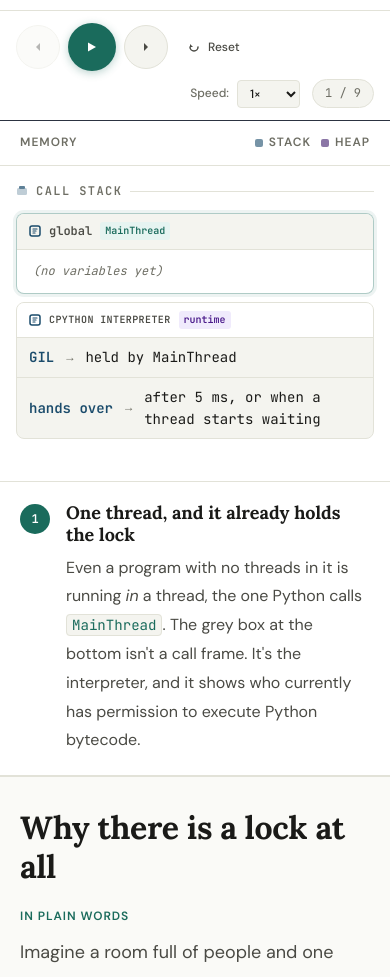
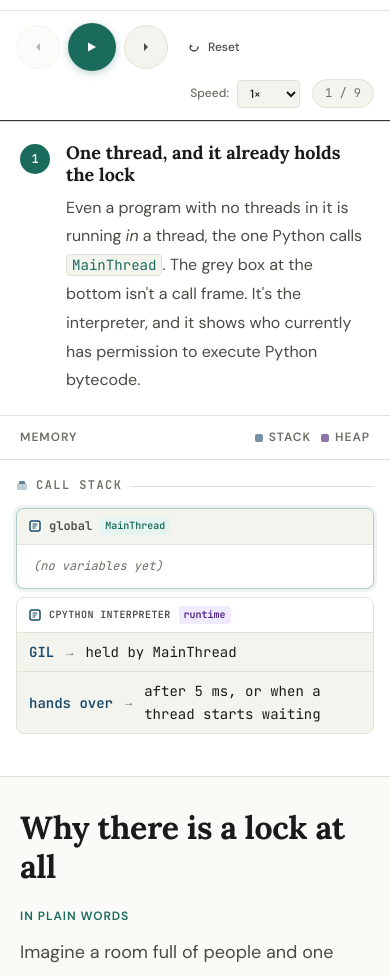
Before and after one commit to inboxpraveen/Py-Internals, a plain HTML site: page sessions/07-gil/index.html in a window 390 px wide. Shown: the part 2860-3837 px from the top of the page. Drawn offline with Linux system fonts and the light colour scheme.

Commit message:
Show the step explanation under the controls on phones
Move the explanation strip inside #stage on every session. On a wide
screen it is a full-width row under the two panels; once the panels
stack it sits between the code and the memory, so the text for a step
is on screen right under the Next button that showed it.

```diff
--- a/assets/css/layout.css
+++ b/assets/css/layout.css
@@ -268,6 +268,8 @@
 .stage {
   display: grid;
   grid-template-columns: 1fr 1fr;
+  /* the panels, then the explanation strip; the floor stays on the panels */
+  grid-template-rows: minmax(var(--panel-h), auto) auto;
   gap: 0;
   background: var(--clr-bg);
   border-bottom: 1px solid var(--clr-border);
--- a/assets/css/session.css
+++ b/assets/css/session.css
@@ -342,17 +342,21 @@
   line-height: var(--lh-loose);
 }
 
+/* The strip is the lab's caption and lives inside #stage. On a wide screen it
+   is a full-width row under the two panels. Once the panels stack (the 1024px
+   block below) it moves up between the code and the memory, so the words for a
+   step are on screen right under the Next button that showed it. */
 .explanation-strip {
+  grid-column: 1 / -1;
   padding: var(--sp-7) var(--sp-12);
   min-height: 150px;
-  border-bottom: 2px solid var(--clr-border);
-  margin: var(--sp-5) 0;
+  border-top: 1px solid var(--clr-border);
+  border-bottom: 0;
 }
 
 @media (max-width: 768px) {
   .explanation-strip {
     padding: var(--sp-5);
-    margin: 0;
   }
 }
 
@@ -750,6 +754,14 @@
     border-right: none;
     border-bottom: 1px solid rgba(255,255,255,0.07);
   }
+
+  /* code, then what the step did, then memory */
+  .stage > .explanation-strip {
+    order: 1;
+    border-bottom: 1px solid var(--clr-border);
+  }
+
+  .stage__memory-panel { order: 2; }
 }
 
 @media (max-width: 768px) {
--- a/sessions/07-gil/index.html
+++ b/sessions/07-gil/index.html
@@ -405,13 +405,12 @@
           </div>
           <div class="mem-panel-body" id="memPanel"></div>
         </div>
-      </div>
-
-      <div class="explanation-strip" aria-live="polite">
-        <div class="explanation-strip__step-num" id="stepNum">1</div>
-        <div class="explanation-strip__content">
-          <h3 id="stepTitle" class="explanation-text">One thread, and it already holds the lock</h3>
-          <p id="stepDesc" class="explanation-text">Press Play or use Next to watch the interpreter lock change hands.</p>
+        <div class="explanation-strip" aria-live="polite">
+          <div class="explanation-strip__step-num" id="stepNum">1</div>
+          <div class="explanation-strip__content">
+            <h3 id="stepTitle" class="explanation-text">One thread, and it already holds the lock</h3>
+            <p id="stepDesc" class="explanation-text">Press Play or use Next to watch the interpreter lock change hands.</p>
+          </div>
         </div>
       </div>
     </div>
```
Also changed, not shown: sessions/01-variables/index.html (+1 -2 lines), sessions/02-functions/index.html (+1 -2 lines), sessions/03-lists-dicts/index.html (+1 -2 lines), sessions/04-classes/index.html (+6 -7 lines), sessions/05-iterators/index.html (+6 -7 lines), sessions/06-decorators/index.html (+6 -7 lines), sessions/08-exceptions/index.html (+6 -7 lines), sessions/09-modules/index.html (+6 -7 lines), 1 other file.
